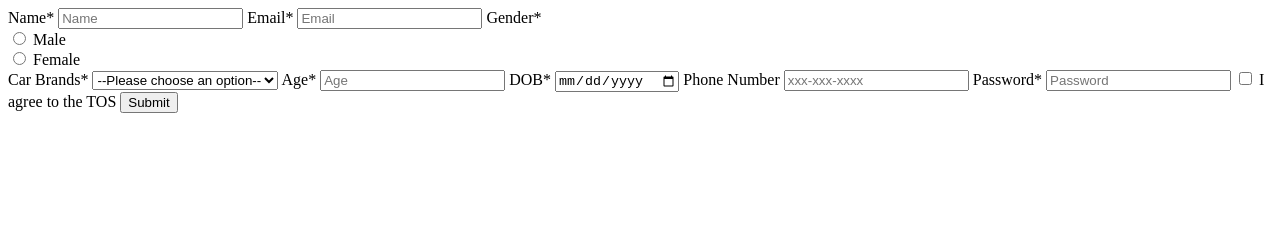
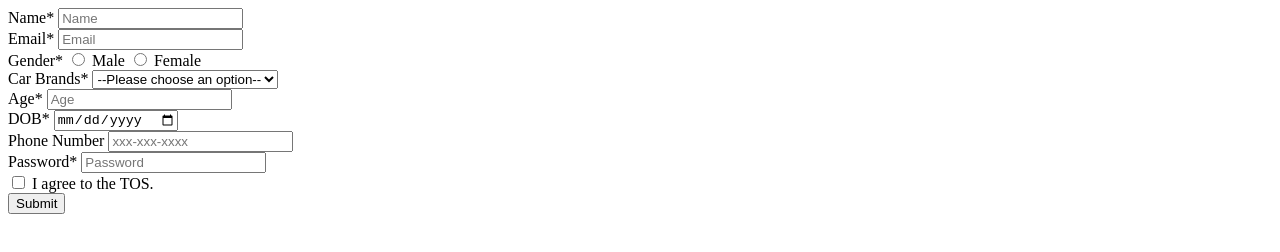
Before and after one commit to acciojob/signup-form-car-Ahmad-Arsh, a website: page main.html in a window 1280 px wide. Drawn offline with Linux system fonts and the light colour scheme.

Commit message:
created a submission

```diff
--- a/main.html
+++ b/main.html
@@ -8,47 +8,54 @@
 
 <body>
 	<form method="POST">
+  <div>
     <label for="name">Name*</label>
     <input type="text" id="name" name="name" placeholder="Name" required>
-
+  </div>
+  <div>
     <label for="email">Email*</label>
     <input type="email" id="email" name="email" placeholder="Email" required>
-
-  <label for="gender">Gender*</label>
+  </div>
   <div>
+    <label>Gender*</label>
     <input type="radio" id="gender_m" name="gender" value="male" required>
     <label for="gender_m">Male</label>
-  </div>
-  <div>
     <input type="radio" id="gender_f" name="gender" value="female" required>
     <label for="gender_f">Female</label>
   </div>
-
+  <div>
     <label for="cars">Car Brands*</label>
-  <select id="cars" name="cars" required>
+    <select id="cars" name="car" required>
       <option value="">--Please choose an option--</option>
       <option value="BMW">BMW</option>
       <option value="Audi">Audi</option>
       <option value="Mercedez">Mercedez</option>
     </select>
-
+  </div>
+  <div>
     <label for="age">Age*</label>
     <input type="number" id="age" name="age" placeholder="Age" required>
-
+  </div>
+  <div>
     <label for="dob">DOB*</label>
-  <input type="date" id="#dob" name="dob" required>
-
+    <input type="date" id="dob" name="dob" required>
+  </div>
+  <div>
     <label for="tel">Phone Number</label>
-  <input type="tel" id="tel" name="tel" placeholder="xxx-xxx-xxxx" pattern="[0-9]{3}-[0-9]{3}-[0-9]{4}">
-
+    <input type="tel" id="tel" name="tel" placeholder="xxx-xxx-xxxx">
+  </div>
+  <div>
     <label for="password">Password*</label>
     <input type="password" id="password" name="password" placeholder="Password" required>
+  </div>
+  <div>
+    <label>
+      <input type="checkbox" id="tos" name="tos" required> I agree to the TOS.
+    </label>
+  </div>
+  <button type="submit">Submit</button>
+</form>
 
-  <input type="checkbox" id="tos" name="tos" required>
-  <label for="tos">I agree to the TOS</label>
-
-  <input type="submit" value="Submit">
-</form>
 
 	<!-- the entire body must be written by student -->
     <script type="text/javascript" src="./script.js">
```
Lines whose indentation alone changed are shown as unchanged.
